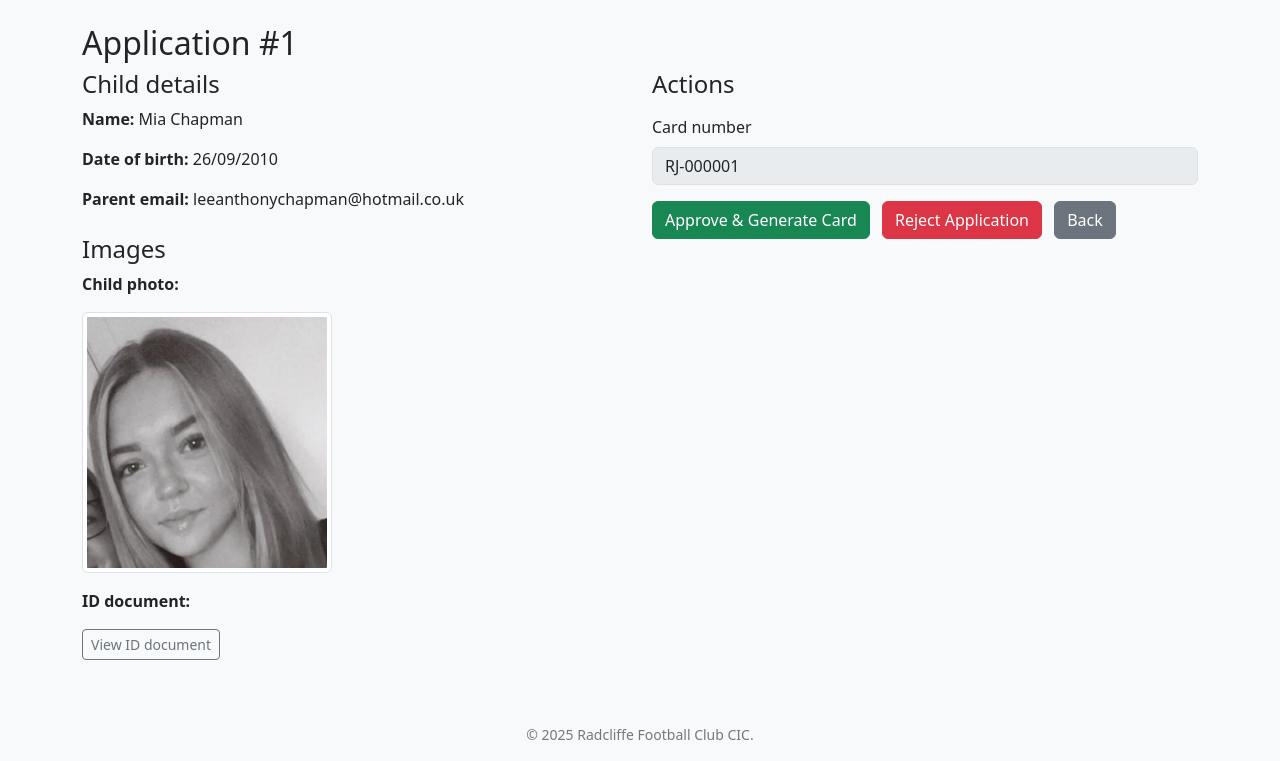
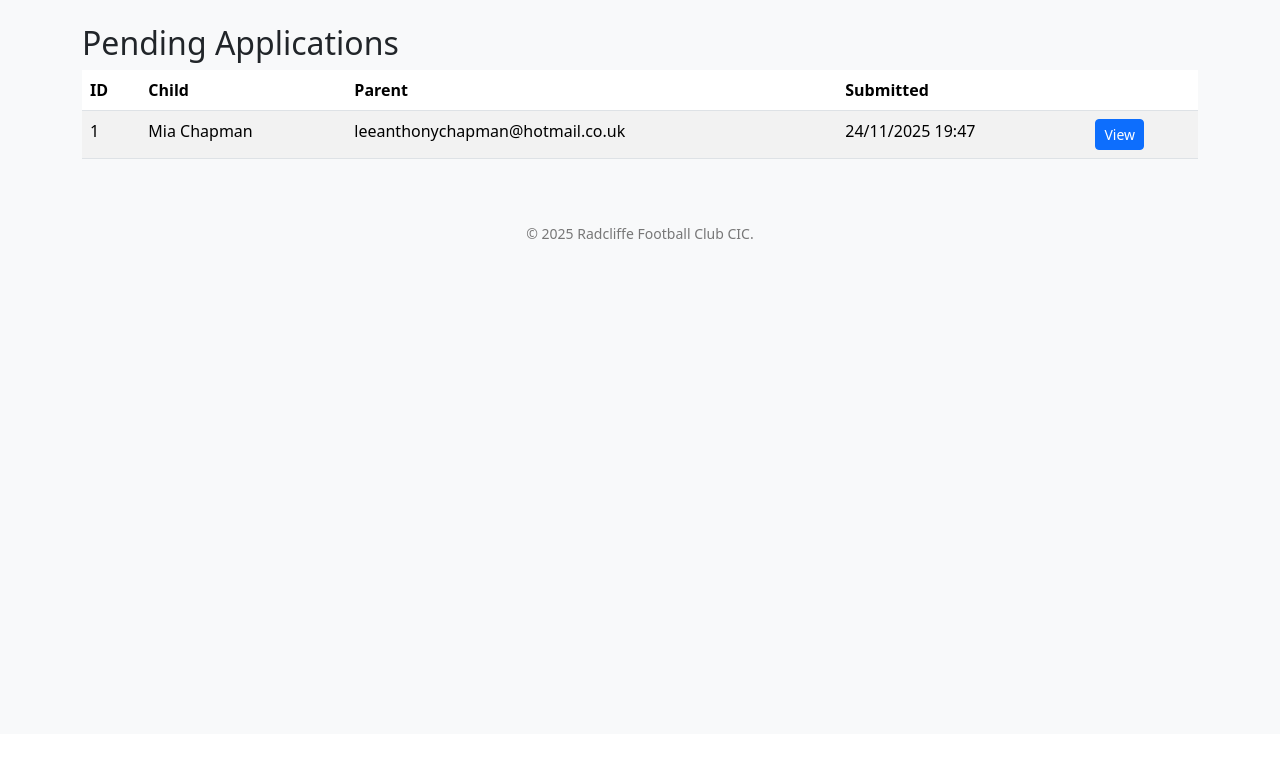
Before and after one commit to LeeChapman1988/radcliffe-fc-junior-membership, a Flask app: template templates/admin_applications.html in a window 1280 px wide. Shown: the part 66-827 px from the top of the page. After the commit the page ends 305 px from the top, so only its background shows below. Run offline with Flask 3, Linux system fonts and the light colour scheme; the template is opened without the code that fills it: values that come from a table or form of the project are taken from there, others are empty.

Commit message:
Fix admin applications template

```diff
--- a/templates/admin_applications.html
+++ b/templates/admin_applications.html
@@ -1,48 +1,38 @@
 {% extends "base.html" %}
 {% block content %}
-<h2>Application #{{ application.id }}</h2>
+<h2>Pending Applications</h2>
 
-<div class="row">
-  <div class="col-md-6">
-    <h4>Child details</h4>
-    <p><strong>Name:</strong> {{ child.full_name }}</p>
-    <p><strong>Date of birth:</strong> {{ child.date_of_birth.strftime("%d/%m/%Y") }}</p>
-    <p><strong>Parent email:</strong> {{ child.parent.email }}</p>
+{% if applications %}
+  <table class="table table-striped">
+    <thead>
+      <tr>
+        <th>ID</th>
+        <th>Child</th>
+        <th>Parent</th>
+        <th>Submitted</th>
+        <th></th>
+      </tr>
+    </thead>
+    <tbody>
+    {% for app in applications %}
+      <tr>
+        <td>{{ app.id }}</td>
+        <td>{{ app.child.full_name }}</td>
+        <td>{{ app.child.parent.email }}</td>
+        <td>{{ app.created_at.strftime("%d/%m/%Y %H:%M") }}</td>
+        <td>
+          <a href="{{ url_for('admin_application_detail', app_id=app.id) }}"
+             class="btn btn-sm btn-primary">
+            View
+          </a>
+        </td>
+      </tr>
+    {% endfor %}
+    </tbody>
+  </table>
 
-    <h4 class="mt-4">Images</h4>
-    <p><strong>Child photo:</strong></p>
-    <img
-      src="{{ url_for('uploaded_file', filename=application.photo_filename) }}"
-      alt="Child photo"
-      class="img-thumbnail mb-3"
-      style="max-width: 250px;"
-    >
+{% else %}
+  <p>No pending applications.</p>
+{% endif %}
 
-    <p><strong>ID document:</strong></p>
-    <a
-      href="{{ url_for('uploaded_file', filename=application.id_document_filename) }}"
-      target="_blank"
-      class="btn btn-sm btn-outline-secondary"
-    >
-      View ID document
-    </a>
-  </div>
-
-  <div class="col-md-6">
-    <h4>Actions</h4>
-    <form method="post" class="mt-3">
-      <div class="mb-3">
-        <label class="form-label">Card number</label>
-        <input type="text" class="form-control" value="RJ-{{ '%06d'|format(application.id) }}" disabled>
-      </div>
-      <button type="submit" name="action" value="approve" class="btn btn-success">
-        Approve &amp; Generate Card
-      </button>
-      <button type="submit" name="action" value="reject" class="btn btn-danger ms-2">
-        Reject Application
-      </button>
-      <a href="{{ url_for('admin_applications') }}" class="btn btn-secondary ms-2">Back</a>
-    </form>
-  </div>
-</div>
 {% endblock %}
```
